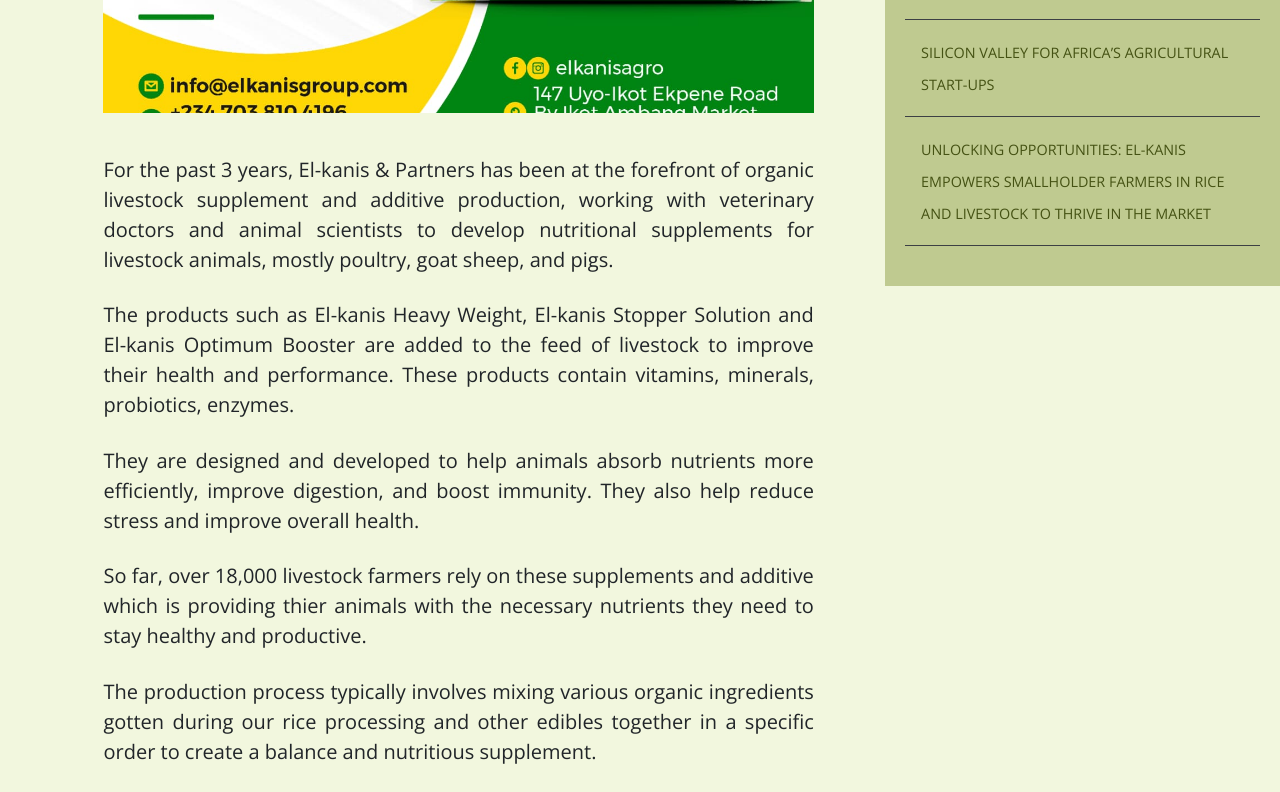
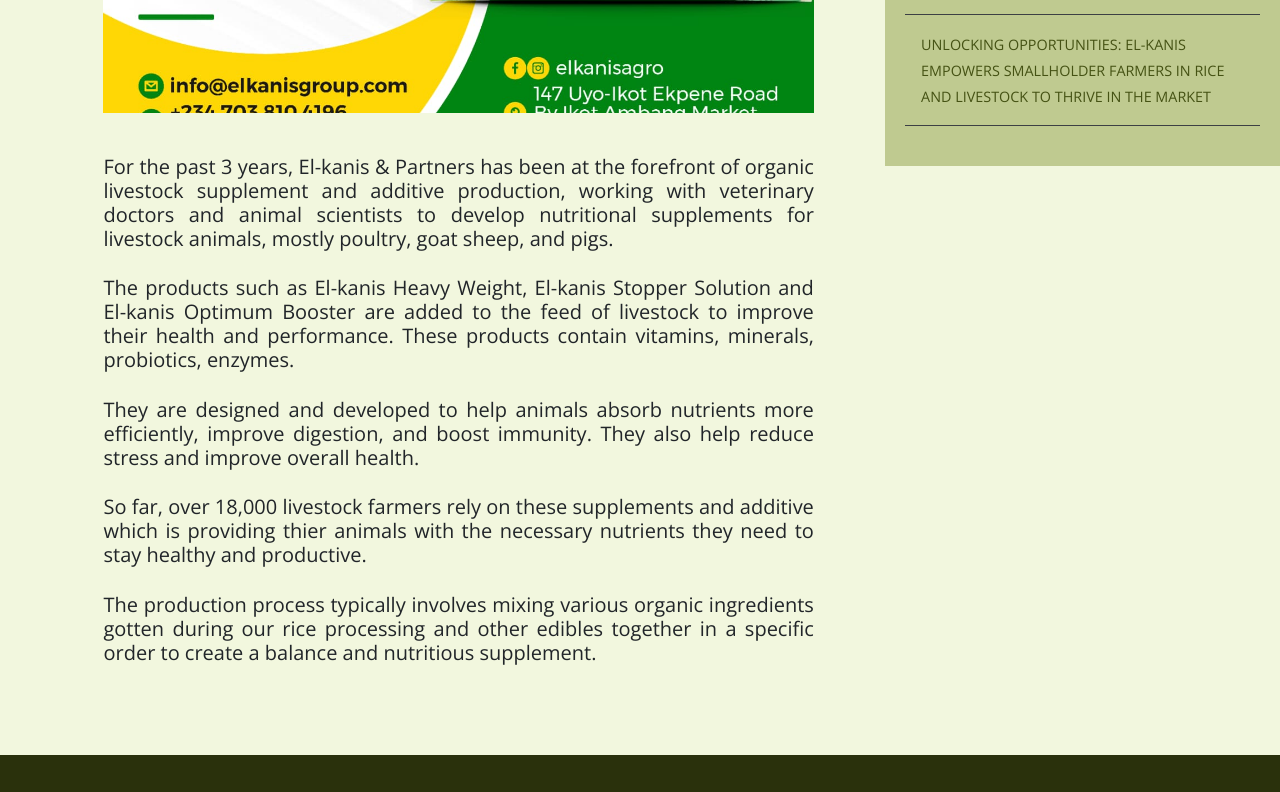
Before and after one commit to AbayomiOlaoye/elkanis_official_website, a React (Create React App) app: page /blogs in a window 1280 px wide. Shown: the part 1400-2192 px from the top of the page. Built offline with nearby package versions, Linux system fonts and the light colour scheme.

Commit message:
Fix concatenating blogpost issues

```diff
--- a/src/components/pages/Blog.js
+++ b/src/components/pages/Blog.js
@@ -19,11 +19,11 @@
 
   const handleTitleClick = (index) => {
     setSelectedPost(index);
-    navigate(`/blogs/${blog.id}`);
+    navigate(`/blogs/${blogData[index].id}`);
     window.scrollTo(0, 0);
   };
 
-  const formatText = blog.content.map((paragraph) => {
+  const formatText = blogData[selectedPost].content.map((paragraph) => {
     if (paragraph.startsWith('<b>') && paragraph.endsWith('</b>')) {
       const bold = paragraph.substring(3, paragraph.length - 4);
       return <b key={bold} style={{ marginTop: '2rem' }}>{bold}</b>;
@@ -32,7 +32,7 @@
       return <h3 key={heading} style={{ margin: '2rem 0' }}>{heading}</h3>;
     }
     return (
-      <p key={blog.id} className="project--description text--just" style={{ margin: '2vw 0' }}>
+      <p key={paragraph.id} className="project--description text--just" style={{ margin: '2vw 0' }}>
         {paragraph}
       </p>
     );
@@ -52,7 +52,7 @@
   });
 
   return (
-    <div id="blog-section" className="sub--container flex column j-c-c a-i-c" style={{ backgroundColor: '#f9faf7', lineHeight: '30px', overflow: 'hidden' }}>
+    <div id="blog-section" className="sub--container flex column j-c-c a-i-c" style={{ backgroundColor: '#f9faf7', lineHeight: '24px', overflow: 'hidden' }}>
       <Top
         title="Blogs"
         img={blog.img}
```
